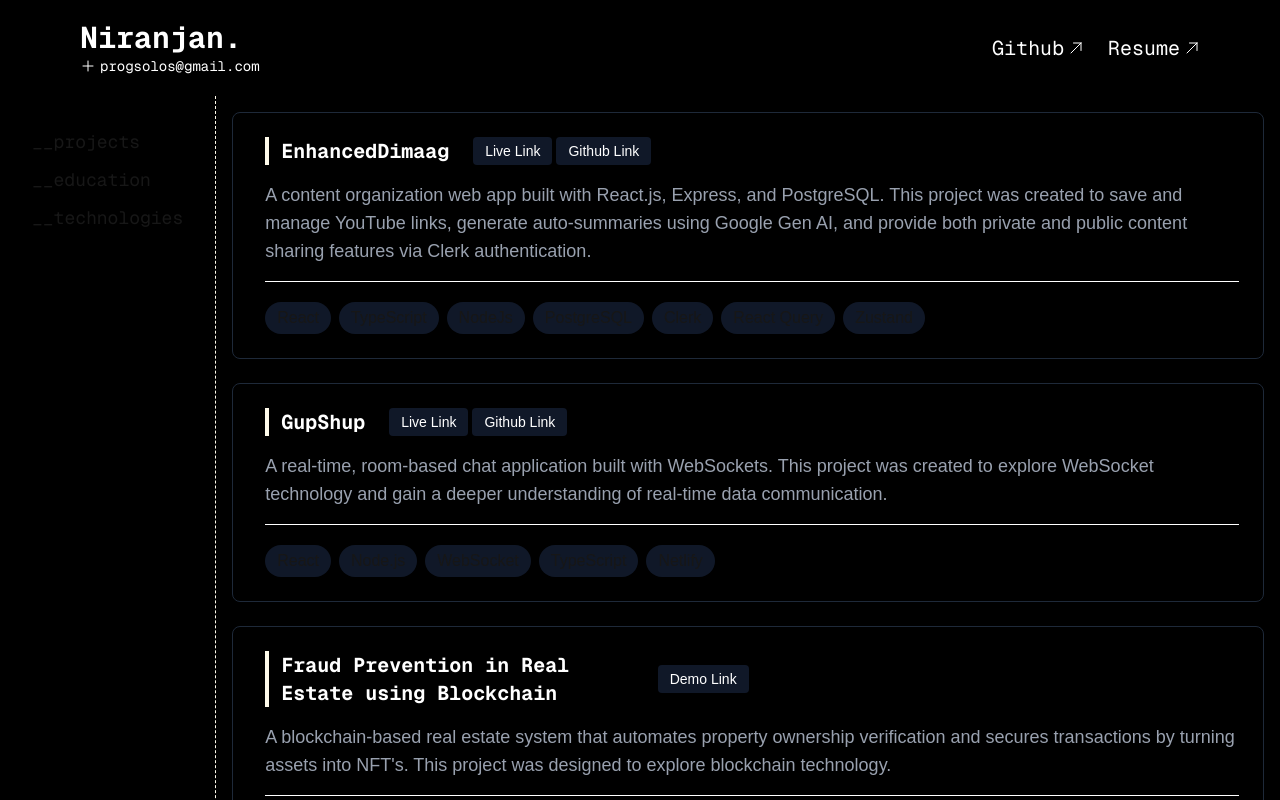
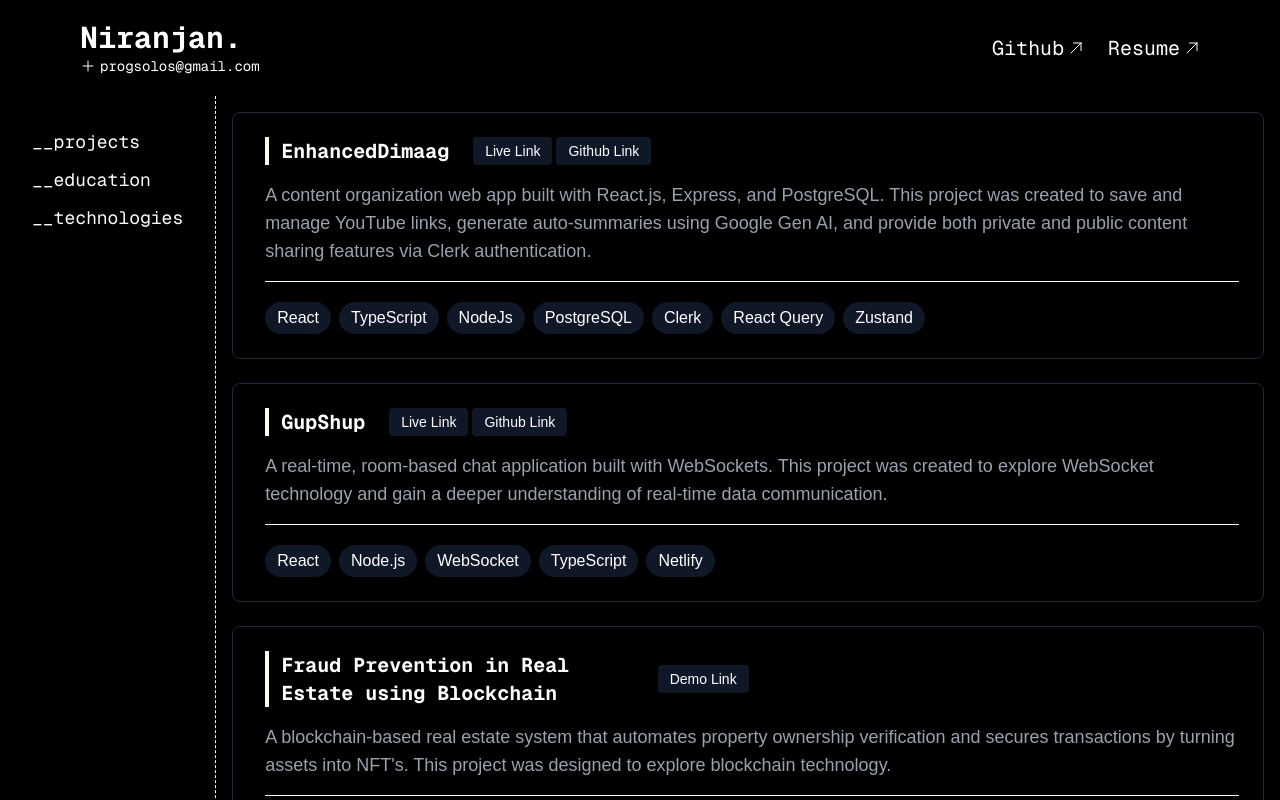
Before and after one commit to niranjandukhande/portfolio, a Next.js app: page / in a window 1280 px wide. Shown: the top 800 px of the page. Built offline with nearby package versions, Linux system fonts and the light colour scheme.

Commit message:
fixed textcolor on sidebar and projects

```diff
--- a/components/MainContent.tsx
+++ b/components/MainContent.tsx
@@ -29,7 +29,7 @@ function Sidebar({ selected, setSelected }: any) {
   }
 
   return (
-        <div className=" sm:w-60 p-8 h-full sm:flex hidden flex-col gap-2.5 items-start border-r-1 border-dashed border-amber-50 font-mono sm:text-lg">
+    <div className=" sm:w-60 p-8 h-full sm:flex hidden flex-col gap-2.5 items-start border-r-1 text-white border-dashed border-amber-50 font-mono sm:text-lg">
       <button
         className="cursor-pointer hover:underline underline-offset-8"
         onClick={() => handleButtonClick("projects")}
--- a/components/Projects.tsx
+++ b/components/Projects.tsx
@@ -105,7 +105,7 @@ const ProjectCard = ({
         {techStack.map((tech, index) => (
           <div
             key={index}
-                        className="bg-gray-900 px-3 py-1 text-m font-medium text-m rounded-full hover:bg-amber-50 hover:text-black duration-150 cursor-pointer"
+            className="bg-gray-900 px-3 py-1 text-m font-medium text-m rounded-full text-white  hover:bg-amber-50 hover:text-black duration-150 cursor-pointer"
           >
             {tech}
           </div>
```
Lines whose indentation alone changed are shown as unchanged.
